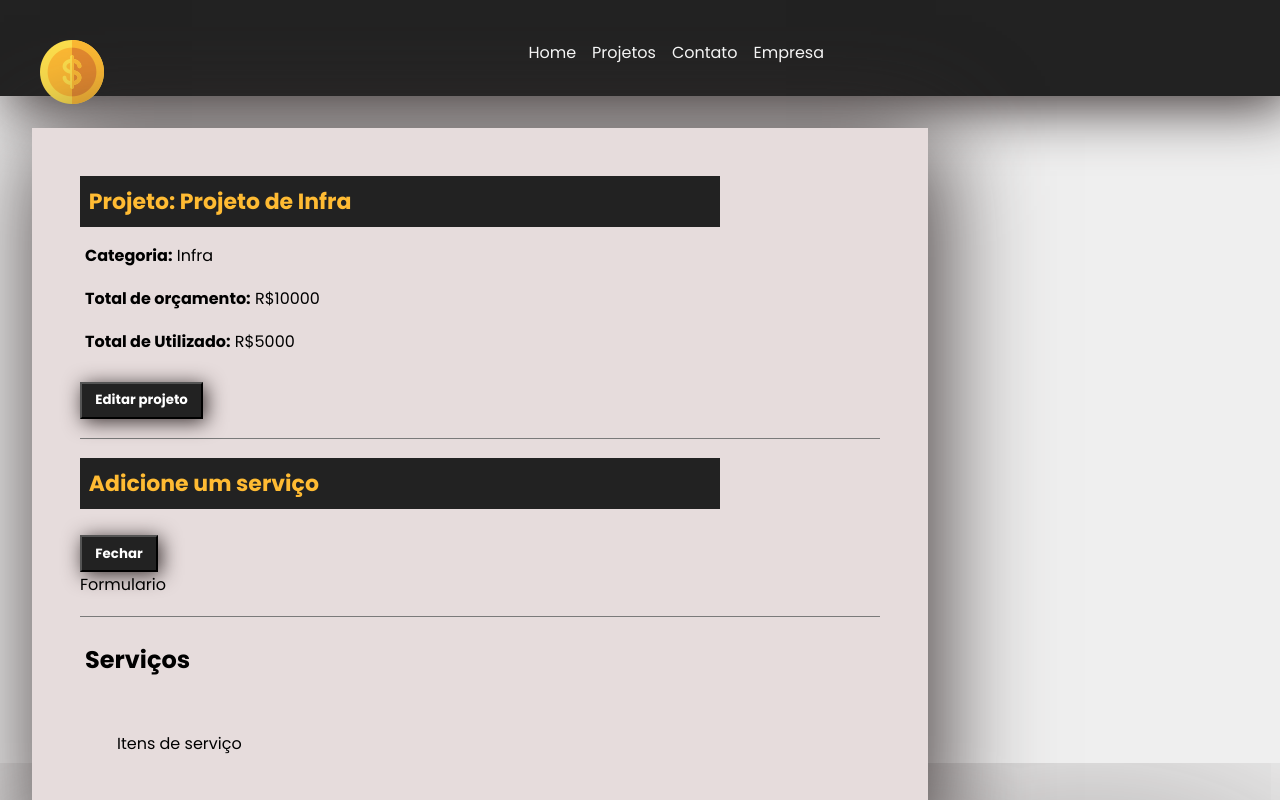
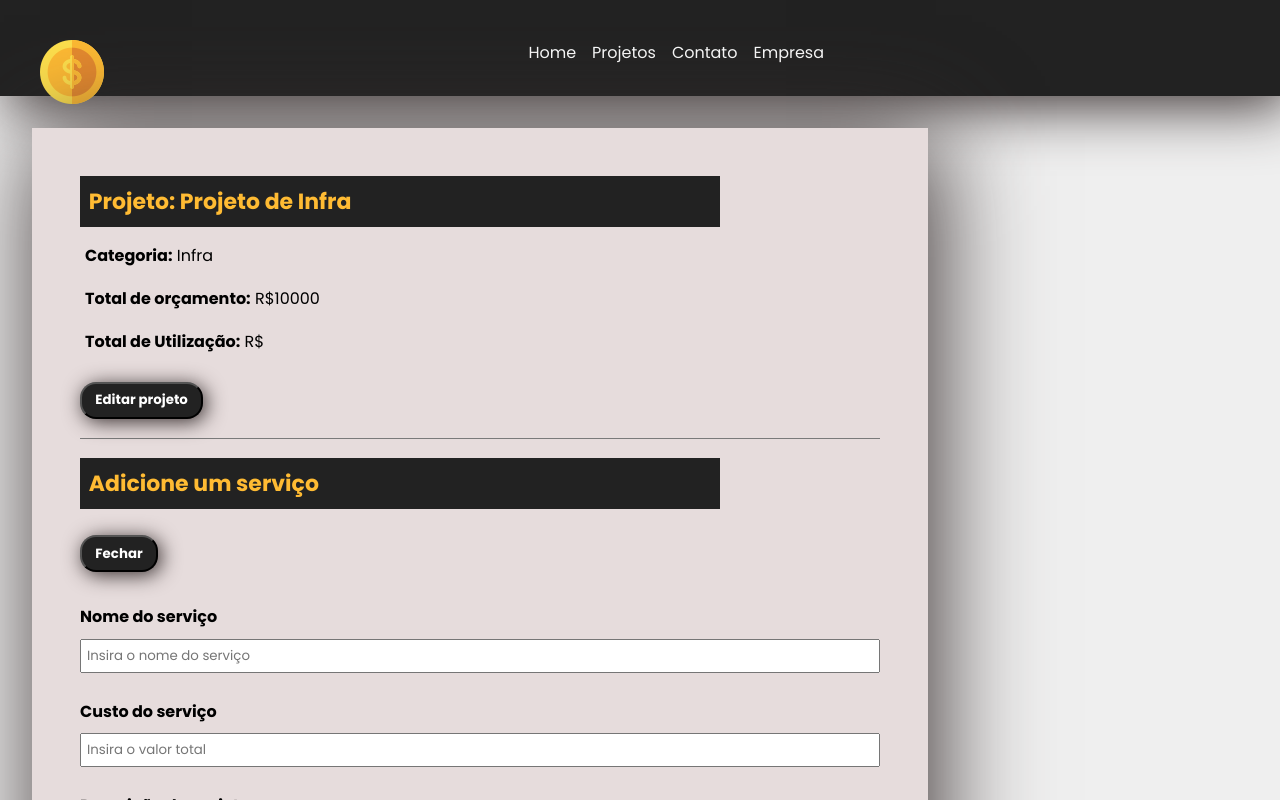
Before and after one commit to thiago-henrique-dev/react-project-cost, a React (Create React App) app: page /project/2 in a window 1280 px wide. Both pictures are taken after a click on the button "Adicionar Serviço". Shown: the top 800 px of the page. Built offline with nearby package versions, Linux system fonts and the light colour scheme; data requests are answered from the project's data file.

Commit message:
criando os services e excluindo e finalizando o projeto

```diff
--- a/package.json
+++ b/package.json
@@ -12,7 +12,8 @@
     "react-icons": "^4.4.0",
     "react-router-dom": "^6.4.0",
     "react-scripts": "5.0.1",
-    "web-vitals": "^2.1.4"
+    "web-vitals": "^2.1.4",
+    "uuid": "^8.3.2"
   },
   "scripts": {
     "start": "react-scripts start",
--- /dev/null
+++ b/src/components/Service/Service.js
@@ -0,0 +1,48 @@
+import { useState } from 'react'
+import Input from '../form/Input'
+import SubmitButton from '../form/SubmitButton'
+
+import styles from '../project/ProjectForm.module.css'
+
+function ServiceForm({ handleSubmit, btnText, projectData }) {
+  const [service, setService] = useState({})
+
+  const submit = (e) => {
+    e.preventDefault()
+    projectData.services.push(service)
+    handleSubmit(projectData)
+  }
+
+  function handleChange(e) {
+    setService({ ...service, [e.target.name]: e.target.value })
+  }
+
+  return (
+    <form onSubmit={submit} className={styles.form}>
+      <Input
+        type="text"
+        text="Nome do serviço"
+        name="name"
+        placeholder="Insira o nome do serviço"
+        handleOnChange={handleChange}
+      />
+      <Input
+        type="number"
+        text="Custo do serviço"
+        name="cost"
+        placeholder="Insira o valor total"
+        handleOnChange={handleChange}
+      />
+      <Input
+        type="text"
+        text="Descrição do projeto"
+        name="description"
+        placeholder="Descreva o serviço"
+        handleOnChange={handleChange}
+      />
+      <SubmitButton text={btnText} />
+    </form>
+  )
+}
+
+export default ServiceForm
--- /dev/null
+++ b/src/components/Service/ServiceCard.js
@@ -0,0 +1,31 @@
+import styles from '../project/ProjectCard.module.css'
+import { BsFillTrashFill } from 'react-icons/bs'
+
+
+function ServiceCard({ id, name, cost, description, handleRemove }){
+
+    const remove = (e) => {
+        e.preventDefault()
+        handleRemove(id, cost)
+    }
+
+
+    return (
+        <div className={styles.project_card}>
+            <h4>{name}</h4>
+            <p>
+                <span>Custo total:</span> R${cost}
+            </p>
+            <p>{description}</p>
+            <div className={styles.project_card_actions}>
+                <button onClick={remove}>
+                    <BsFillTrashFill/>
+                    Excluir
+                </button>
+            </div>
+
+        </div>
+    )
+}
+
+export default ServiceCard
--- a/src/components/pages/NewProject.js
+++ b/src/components/pages/NewProject.js
@@ -7,7 +7,7 @@
 
     function createPost(project){
         project.cost = 0
-        project.service = []
+        project.services = []
 
         fetch('http://localhost:5000/projects', {
             method: 'POST',
--- a/src/components/pages/Project.js
+++ b/src/components/pages/Project.js
@@ -1,72 +1,139 @@
-import styles from './Project.module.css'
-import { useParams } from 'react-router-dom'
-import { useState, useEffect } from 'react'
-import Loading from '../layout/Loading'
-import Container from '../layout/Container'
-import ProjectForm from '../project/ProjectForm'
-import Message from '../layout/Message'
+import styles from "./Project.module.css";
+import { v4 as uuidv4 } from "uuid";
+import { useParams } from "react-router-dom";
+import { useState, useEffect } from "react";
+import Loading from "../layout/Loading";
+import Container from "../layout/Container";
+import ProjectForm from "../project/ProjectForm";
+import Message from "../layout/Message";
+import ServiceForm from "../Service/Service";
+import ServiceCard from "../Service/ServiceCard";
 
-function Project(){
-    let { id } = useParams()
-    const [project, setProject] = useState([])
-    const [ showProjectForm, setShowProjectForm] = useState(false)
-    const [ showServiceForm, setShowServiceForm] = useState(false)
-    const [message, setMessage] = useState()
-    const [type, setType] = useState()
-
+function Project() {
+  let { id } = useParams();
+  const [project, setProject] = useState([]);
+  const [services, setServices] = useState([]);
+  const [showProjectForm, setShowProjectForm] = useState(false);
+  const [showServiceForm, setShowServiceForm] = useState(false);
+  const [message, setMessage] = useState();
+  const [type, setType] = useState();
 
   useEffect(() => {
     // Para ver o loading
     setTimeout(
       () =>
         fetch(`http://localhost:5000/projects/${id}`, {
-              method: 'GET',
+          method: "GET",
           headers: {
-                'Content-Type': 'application/json',
+            "Content-Type": "application/json",
           },
         })
           .then((resp) => resp.json())
           .then((data) => {
-                setProject(data)
+            setProject(data);
+            setServices(data.services);
+          }),
+      2000
+    );
+  }, [id]);
 
-              }),
-          2000,
-        )
-      }, [id])
-
-      function editPost(project){
+  function editPost(project) {
     //budget validation
-        if(project.budget < project.cost){
+    if (project.budget < project.cost) {
       //msg
-            setMessage('Orçamento não pode ser menor que o custo do projeto')
-            setType('error')
-            return false
+      setMessage("Orçamento não pode ser menor que o custo do projeto");
+      setType("error");
+      return false;
     }
 
     fetch(`http://localhost:5000/projects/${id}`, {
-            method: 'PATCH',
+      method: "PATCH",
       headers: {
-                'Content-Type': 'application/json'
+        "Content-Type": "application/json",
       },
       body: JSON.stringify(project),
     })
       .then((resp) => resp.json())
       .then((data) => {
-            setProject(data)
-            setShowProjectForm(false)
-            setMessage('Projeto atualizado')
-            setType('success')
-
-        }).catch(err => console.log(err))
+        setProject(data);
+        setShowProjectForm(false);
+        setMessage("Projeto atualizado");
+        setType("success");
+      })
+      .catch((err) => console.log(err));
   }
 
+  function createService() {
+    //last service
+    setMessage("");
 
-      function toggleProjectForm(){
-            setShowProjectForm(!showProjectForm)
+    const lastService = project.services[project.services.length - 1];
+    lastService.id = uuidv4();
+
+    const lastServiceCost = lastService.cost;
+
+    const newCost = parseFloat(project.cost) + parseFloat(lastServiceCost);
+
+    if (newCost > parseFloat(project.budget)) {
+      setMessage("Orçamento ultrapassado, verifique o valor do serviço");
+      setType("error");
+      project.services.pop();
+      return false;
     }
 
-      function toggleServiceForm(){
-        setShowServiceForm(!showServiceForm)
+    // add service cost to project total cost
+    project.cost = newCost;
+
+    //update
+    fetch(`http://localhost:5000/projects/${project.id}`, {
+      method: "PATCH",
+      headers: {
+        "Content-Type": "application/json",
+        body: JSON.stringify(project),
+      },
+    })
+      .then((resp) => resp.json())
+      .then((data) => {
+        //exibir os services
+        setMessage("Serviço incluido com sucesse");
+        setType("success");
+        console.log(data);
+      })
+      .catch((err) => console.log(err));
+  }
+
+  function removeService(id, cost) {
+    const servicesUpdated = project.services.filter(
+      (service) => service.id !== id,
+    )
+
+    const projectUpdated = project
+
+    projectUpdated.services = servicesUpdated
+    projectUpdated.cost = parseFloat(projectUpdated.cost) - Number(cost)
+
+    fetch(`http://localhost:5000/projects/${projectUpdated.id}`, {
+      method: 'PATCH',
+      headers: {
+        'Content-Type': 'application/json',
+      },
+      body: JSON.stringify(projectUpdated),
+    })
+      .then((resp) => resp.json())
+      .then((data) => {
+        setProject(projectUpdated)
+        setServices(servicesUpdated)
+        setMessage('Serviço removido com sucesso!')
+        setType('error')
+      }).catch((err) => console.log(err))
+  }
+
+  function toggleProjectForm() {
+    setShowProjectForm(!showProjectForm);
+  }
+
+  function toggleServiceForm() {
+    setShowServiceForm(!showServiceForm);
   }
 
   return (
@@ -74,7 +141,7 @@
       {project.name ? (
         <div className={styles.project_details}>
           <Container customClass="column">
-                    {message && <Message type={type} msg={message}/>}
+            {message && <Message type={type} msg={message} />}
             <div className={styles.details_container}>
               <h1>Projeto: {project.name}</h1>
 
@@ -87,40 +154,59 @@
                     <span>Total de orçamento:</span> R${project.budget}
                   </p>
                   <p>
-                                    <span>Total de Utilizado:</span> R${project.cost}
+                    <span>Total de Utilização:</span> R${project.cost}
                   </p>
-                                <button className={styles.btn}onClick={toggleProjectForm}>
-                            {!showProjectForm ? 'Editar projeto' : 'Fechar Projeto'}
+                  <button className={styles.btn} onClick={toggleProjectForm}>
+                    {!showProjectForm ? "Editar projeto" : "Fechar Projeto"}
                   </button>
                 </div>
               ) : (
                 <div assName={styles.project_info}>
-                                <ProjectForm handleSubmit={editPost}
-                                         btnText="Concluir edição" projectData={project}/>
+                  <ProjectForm
+                    handleSubmit={editPost}
+                    btnText="Concluir edição"
+                    projectData={project}
+                  />
                 </div>
               )}
             </div>
             <div className={styles.service_form_container}>
               <h2>Adicione um serviço</h2>
-                            <button className={styles.btn}onClick={toggleServiceForm}>
-                            {!showServiceForm ? 'Adicionar Serviço' : 'Fechar'}
+              <button className={styles.btn} onClick={toggleServiceForm}>
+                {!showServiceForm ? "Adicionar Serviço" : "Fechar"}
               </button>
               <div className={styles.project_info}>
-                            {showServiceForm && (<div>Formulario</div>)}
+                {showServiceForm && (
+                  <ServiceForm
+                    handleSubmit={createService}
+                    btnText="Adicionar serviço"
+                    projectData={project}
+                  />
+                )}
               </div>
             </div>
             <h2>Serviços</h2>
             <Container customClass="start">
-                        <p>Itens de serviço</p>
+              {services.length > 0 &&
+                services.map((service) => (
+                  <ServiceCard
+                    id={service.id}
+                    name={service.name}
+                    cost={service.cost}
+                    description={service.description}
+                    key={service.id}
+                    handleRemove={removeService}
+                  />
+                ))}
+              {services.length === 0 && <p>Não há serviços cadastrados</p>}
             </Container>
           </Container>
         </div>
-
       ) : (
-            <Loading/>
+        <Loading />
       )}
     </>
-    )
+  );
 }
 
-export default Project
+export default Project;
--- a/src/components/pages/Project.module.css
+++ b/src/components/pages/Project.module.css
@@ -63,6 +63,7 @@
     color: #fff;
     padding: 0.5em 1em;
     text-decoration: none;
+    border-radius: 16px;
     font-weight: bold;
     margin-top: 15px;
     cursor: pointer;
--- a/src/components/project/ProjectForm.module.css
+++ b/src/components/project/ProjectForm.module.css
@@ -2,3 +2,9 @@
     width: 100%;
     margin: 2em 0;
 }
+
+.form input {
+    margin-bottom: 10px;
+    padding: 5px;
+
+}
```
Also changed, not shown: db.json (+2 -42 lines), 1 other file (tests, documents, lock files or other folders). Lines whose indentation alone changed are shown as unchanged.
